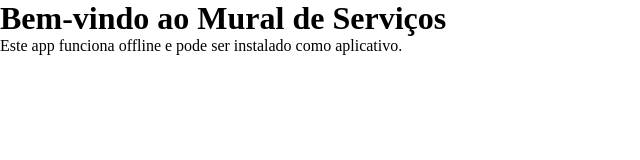
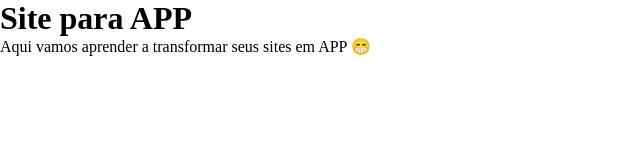
Before and after one commit to Henrincode/site-para-app, a plain HTML site: page index.html in a window 1280 px wide. Shown: the whole page, without its empty margins (0-640 px from the left). Drawn offline with Linux system fonts and the light colour scheme.

Commit message:
Alterado alguns textos e nomes

```diff
--- a/index.html
+++ b/index.html
@@ -27,8 +27,8 @@
     <div id="aviso-conexao" class="aviso">🔌 Conexão perdida. Você está offline.</div>
     <div id="aviso-online" class="aviso online">✅ Conectado novamente.</div>
 
-    <h1>Bem-vindo ao Mural de Serviços</h1>
-    <p>Este app funciona offline e pode ser instalado como aplicativo.</p>
+    <h1>Site para APP</h1>
+    <p>Aqui vamos aprender a transformar seus sites em APP 😁</p>
 
 
     <script src="./verificarconexao.js"></script>
```
Also changed, not shown: manifest.json.
